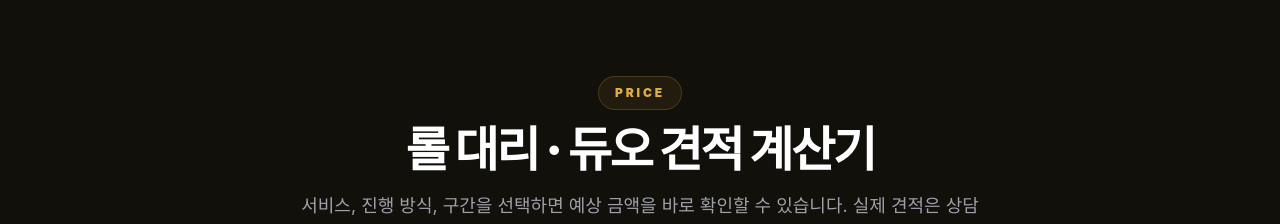
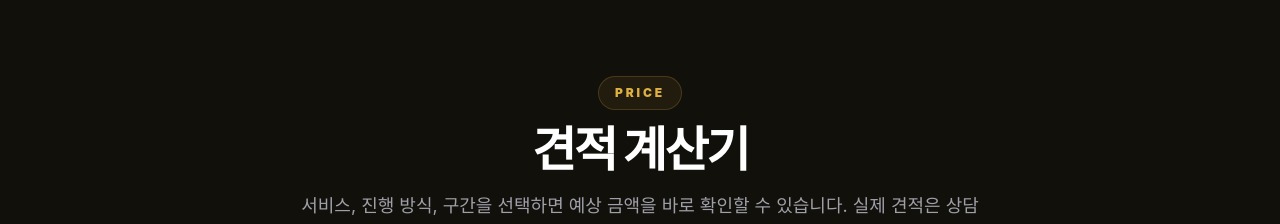
Before and after one commit to pingulee/xyz, a Next.js app: page / in a window 1280 px wide. Shown: the part 5860-6084 px from the top of the page. Built offline with nearby package versions, Linux system fonts and the light colour scheme; no server answers.

Commit message:
견적 계산기 섹션 제목 "롤 대리 · 듀오 견적 계산기" → "견적 계산기"
Co-Authored-By: Claude Opus 4.8 (1M context) <noreply@anthropic.com>

```diff
--- a/app/page.tsx
+++ b/app/page.tsx
@@ -583,7 +583,7 @@ export default async function Home() {
           <Reveal>
             <SectionTitle
               eyebrow="price"
-              title="롤 대리 · 듀오 견적 계산기"
+              title="견적 계산기"
               desc="서비스, 진행 방식, 구간을 선택하면 예상 금액을 바로 확인할 수 있습니다. 실제 견적은 상담 후 확정됩니다."
             />
           </Reveal>
```
